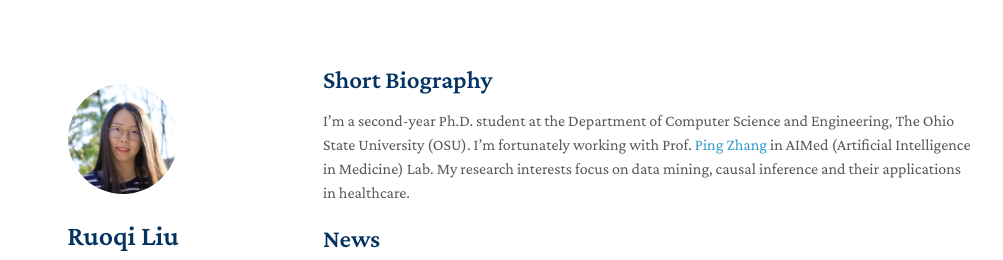
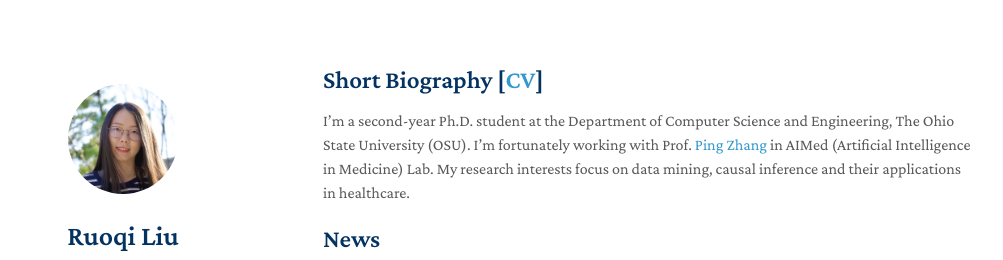
Before and after one commit to yinchangchang/changchangyin.github.io, a Jekyll site: the page built from index.md, in a window 1280 px wide and 900 px high. Shown: the top 260 px of the window, without its empty margins (147-1150 px from the left). Built offline with Jekyll 4.4.1, drawn with Linux system fonts in a browser that asks for light colours; nearby versions of some CDN libraries; a style sheet for code colours, icons or effects is not loaded; our own code applies the rules of GitHub Pages for plain Markdown files.

```diff
--- a/index.md
+++ b/index.md
@@ -2,7 +2,7 @@
 layout: homepage
 ---
 
-## Short Biography
+## Short Biography [[CV](https://ruoqi-liu.github.io/Ruoqi-Liu-CV.pdf)]
 
 I'm a second-year Ph.D. student at the Department of Computer Science and Engineering, The Ohio State University (OSU). I'm fortunately working with Prof. [Ping Zhang](https://web.cse.ohio-state.edu/~zhang.10631/) in AIMed (Artificial Intelligence in Medicine) Lab. My research interests focus on data mining, causal inference and their applications in healthcare.
 
```
